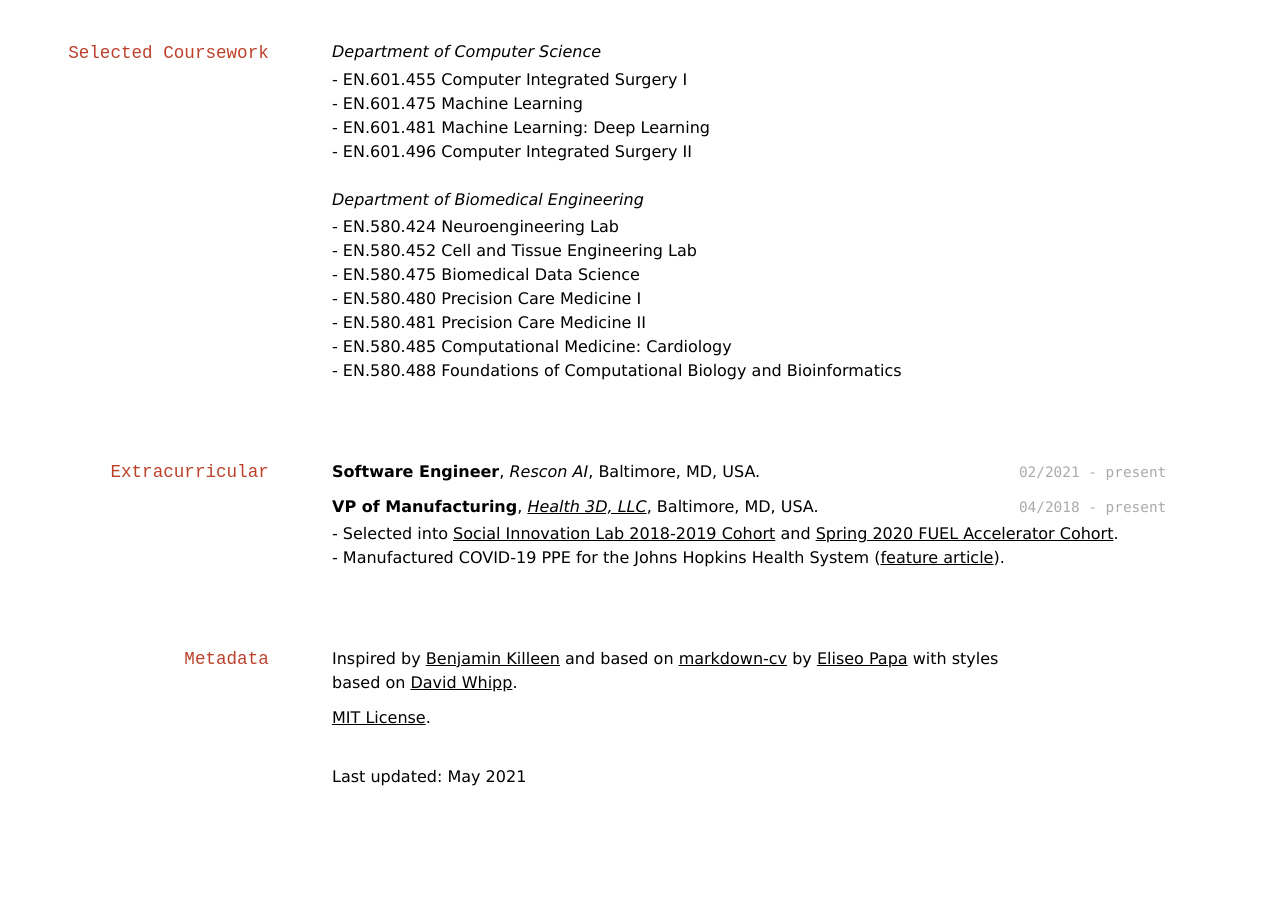
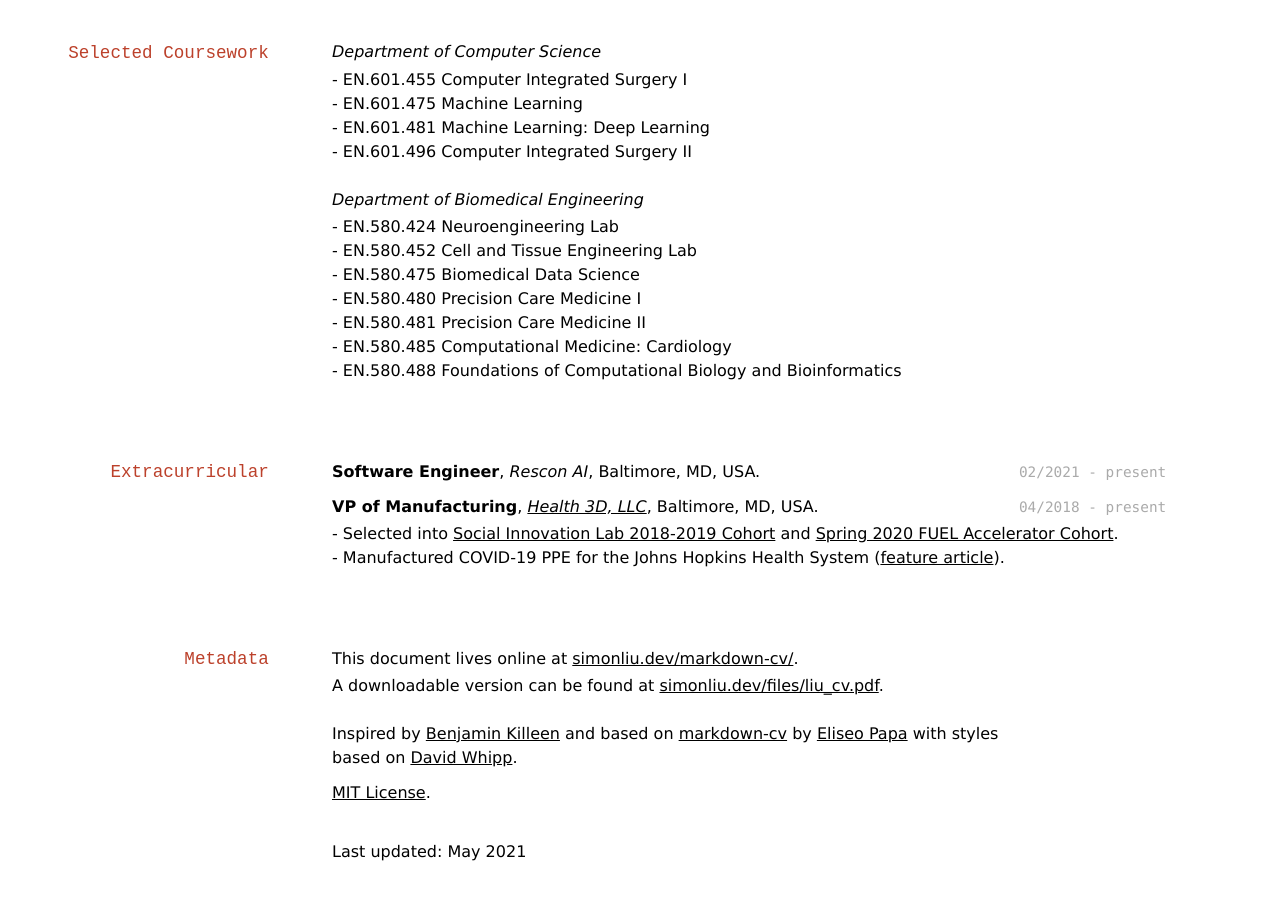
Before and after one commit to simonliu99/cv, a Jekyll site: the page built from index.md, in a window 1280 px wide and 900 px high, scrolled down 2185 px. Built offline with Jekyll 4.4.1, drawn with Linux system fonts in a browser that asks for light colours; before the commit the page ends 3009 px from its top, so only the background shows below that.

Commit message:
Add .gitignore and update CV download link

```diff
--- a/index.md
+++ b/index.md
@@ -129,6 +129,9 @@ EN.500.113 **Gateway Computing: Python**, *Department of Computer Science, Johns
 
 ## Metadata
 
+This document lives online at [simonliu.dev/markdown-cv/](https://simonliu.dev/markdown-cv/).
+- A downloadable version can be found at [simonliu.dev/files/liu_cv.pdf](https://simonliu.dev/files/liu_cv.pdf).
+
 Inspired by [Benjamin Killeen](https://benjamindkilleen.com) and based on [markdown-cv](https://github.com/elipapa/markdown-cv) by
 [Eliseo Papa](https://elipapa.github.io/) with styles based on
 [David Whipp](https://davewhipp.github.io).
```
Also changed, not shown: 2 other files.
